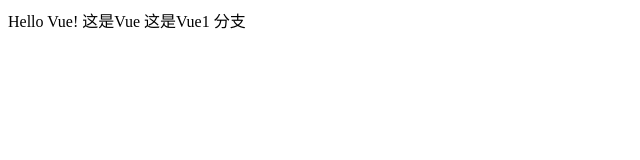
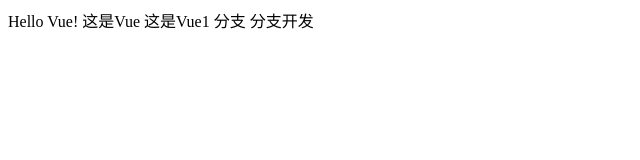
Before and after one commit to wangxuesong0910/vue, a plain HTML site: page index.html in a window 1280 px wide. Shown: the full height of the page, 0-640 px from the left. Drawn offline with Linux system fonts and the light colour scheme.

Commit message:
index.html

```diff
--- a/index.html
+++ b/index.html
@@ -13,6 +13,7 @@
         {{info}}
         {{info1}}
         {{branch}}
+        {{branch1}}
     </div>
 
     <script type="text/javascript">
@@ -22,7 +23,8 @@
                 message: 'Hello Vue!',
                 info: "这是Vue",
                 info1:"这是Vue1",
-                branch:"分支"
+                branch:"分支",
+                branch1:"分支开发"
             }
         });
     </script>
```
